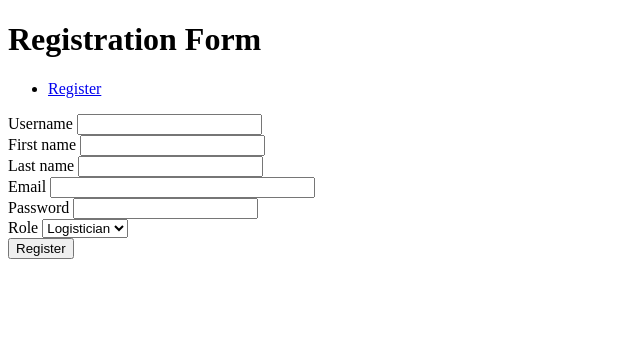
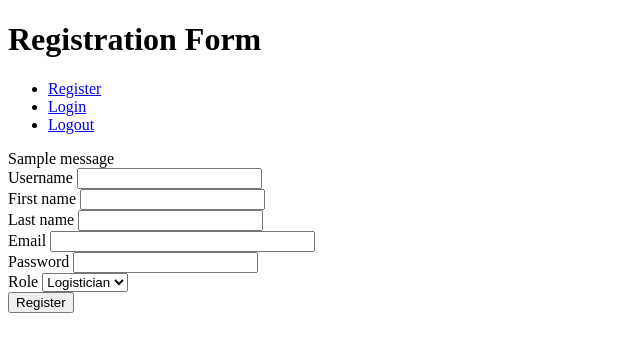
Before and after one commit to szmisztal/FreightHub, a Flask app: page /user/register in a window 1280 px wide. Shown: the top 352 px of the page, without its empty margins (0-640 px from the left). Run offline with Flask 3, Linux system fonts and the light colour scheme; tables that the repository leaves empty hold one stand-in row (values such as "Sample post"); one stand-in notice (Sample message) is shown.

Commit message:
add hiperlinks for login and logout

```diff
--- a/app/templates/base.html
+++ b/app/templates/base.html
@@ -11,10 +11,21 @@
         <nav>
             <ul>
                 <li><a href="{{ url_for('user.register') }}">Register</a></li>
+                <li><a href="{{ url_for('user.login') }}">Login</a></li>
+                <li><a href="{{ url_for('user.logout_confirm') }}">Logout</a></li>
             </ul>
         </nav>
     </header>
     <main>
+        {% with messages = get_flashed_messages(with_categories=true) %}
+            {% if messages %}
+                <div id="flash-messages">
+                    {% for category, message in messages %}
+                        <div class="flash {{ category }}">{{ message }}</div>
+                    {% endfor %}
+                </div>
+            {% endif %}
+        {% endwith %}
         {% block content %}
         <p></p>
         {% endblock %}
```
